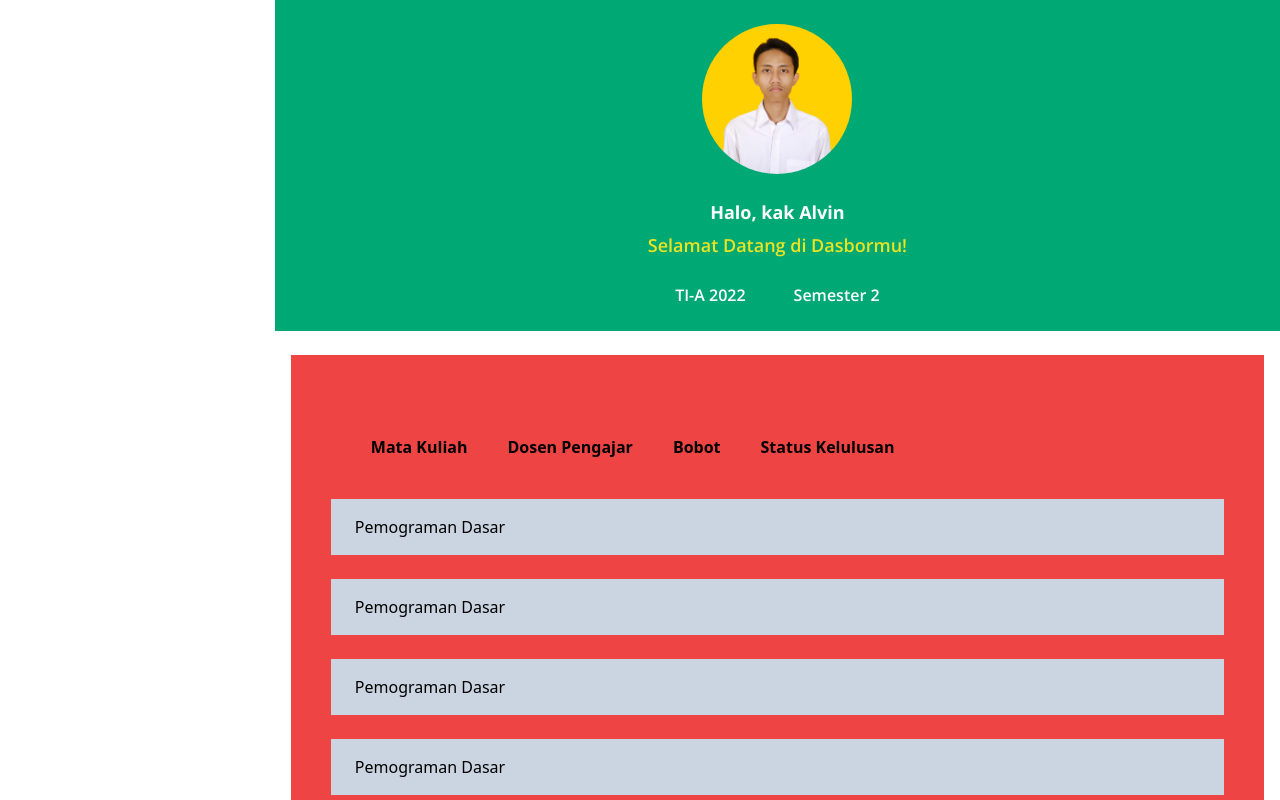
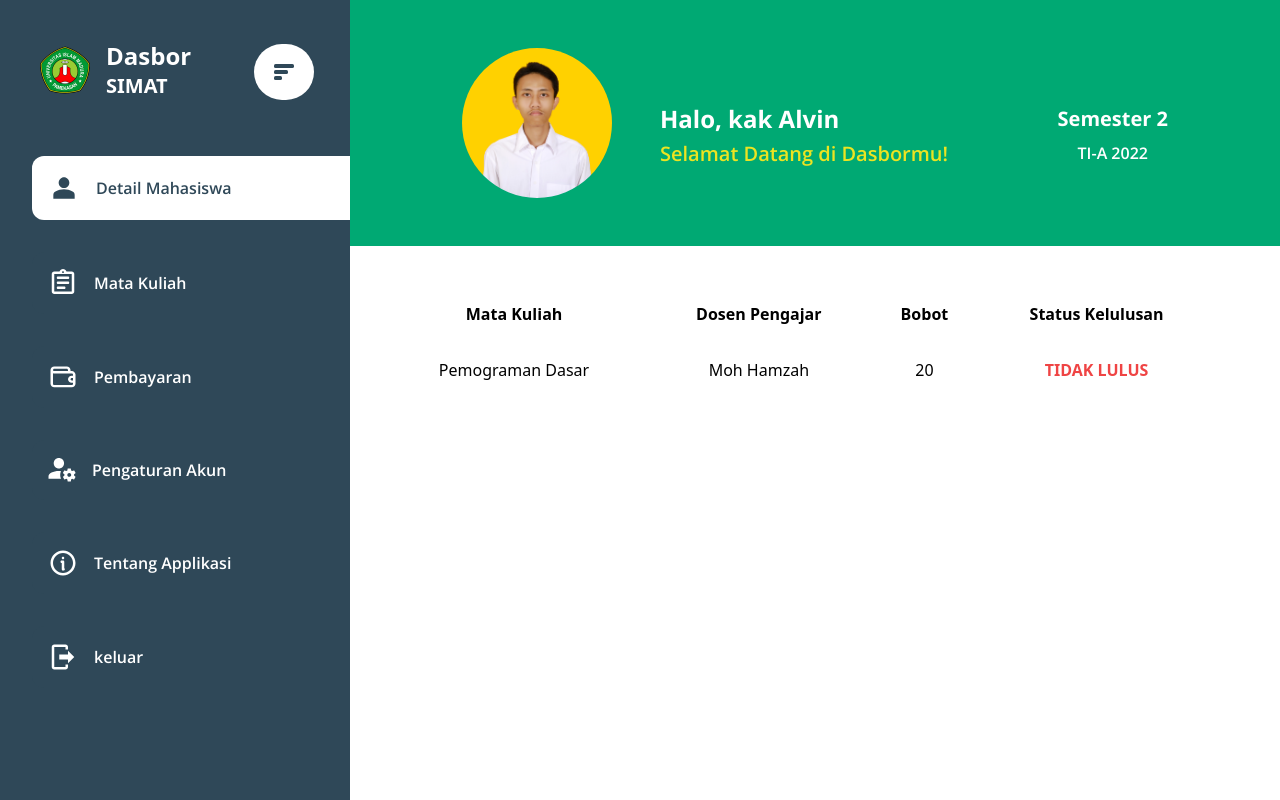
Before and after one commit to AlvinSetyaPranata/Simat-UIM, a Next.js app in the folder frontend/: page / in a window 1280 px wide. Shown: the top 800 px of the page. Built offline with nearby package versions, Linux system fonts and the light colour scheme.

Commit message:
created  table data in detail

```diff
--- a/frontend/src/components/Sidebar.tsx
+++ b/frontend/src/components/Sidebar.tsx
@@ -11,7 +11,7 @@ import { motion } from "framer-motion";
 
 
 export default function Sidebar() {
-    const [revealed, setRevealed] = useState(false)
+    const [revealed, setRevealed] = useState(true)
     const [isNavActive, setIsNavActive] = useState(1)
 
 
@@ -38,8 +38,8 @@ export default function Sidebar() {
 
 
     return (
-        <div className="fixed overflow-y-auto md:sticky md:block">
-        <motion.button className={`absolute z-10 md:hidden px-5 py-2 rounded-full h-max ml-6 ${revealed ? 'mt-11' : 'mt-6'}`}
+        <div className={`fixed ${revealed ? 'md:sticky' : 'fixed'}`}>
+        <motion.button className={`absolute z-10 px-5 py-2 rounded-full h-max ml-6 ${revealed ? 'mt-11' : 'mt-6'}`}
             onClick={() => setRevealed(!revealed)}
             animate={revealed ? 'reveal' : 'collapse'}
             variants={hamburgerVariants}
@@ -47,7 +47,7 @@ export default function Sidebar() {
             <HamburgerSVG isActive={revealed} />
         </motion.button>
 
-        <motion.div className={`overflow-hidden bg-dark min-h-screen py-10  flex-col md:block items-center gap-y-14 left-0 min-w-[350px] max-w-[350px] pl-6  ${revealed ? 'flex' : 'hidden'} md:flex`}
+        <motion.div className={`overflow-hidden bg-dark min-h-screen max-h-screen py-10  flex-col md:block items-center gap-y-14 left-0 min-w-[350px] max-w-[350px] pl-6 ${revealed ? 'flex' : 'hidden'} md:!flex`}
             animate={revealed ? 'reveal' : 'collapse'}
             variants={sidebarVariants}
         >
@@ -61,7 +61,11 @@ export default function Sidebar() {
                 </div>
             </div>
 
-            <div className="flex flex-col justify-center gap-y-8 w-full overflow-hidden pl-2">
+            <div className="flex flex-col justify-center gap-y-8 w-full overflow-x-hidden overflow-y-auto pl-2">
+                {/* <div className={`${baseNavButtonStyle} hover:bg-white [&_#person]:hover:fill-dark [&>p]:hover:text-dark ${isNavActive === 1 ? 'bg-white [&>p]:text-dark [&_#person]:fill-dark rounded-full' : ''}`} onClick={() => setIsNavActive(1)}>
+                    <PersonSVG />
+                    <p className={`text-white font-common font-semibold text-sm md:text-base  flex-shrink-0 ${!revealed ? 'hidden' : ''}`}>Detail Mahasiswa</p>
+                </div> */}
                 <div className={`${baseNavButtonStyle} hover:bg-white [&_#person]:hover:fill-dark [&>p]:hover:text-dark ${isNavActive === 1 ? 'bg-white [&>p]:text-dark [&_#person]:fill-dark rounded-full' : ''}`} onClick={() => setIsNavActive(1)}>
                     <PersonSVG />
                     <p className={`text-white font-common font-semibold text-sm md:text-base  flex-shrink-0 ${!revealed ? 'hidden' : ''}`}>Detail Mahasiswa</p>
--- a/frontend/src/layouts/Home.tsx
+++ b/frontend/src/layouts/Home.tsx
@@ -1,75 +1,127 @@
 import Image from "next/image"
+import { useState } from "react"
 
 
 export default function Home() {
+
+    // in producion is replaced by useReducer
+    const [revealed, setRevealed] = useState(false)
+
     return (
-        <div className="w-full">
-            <div className="min-w-full bg-base grid place-items-center text-white py-6">
-                <div className="w-[150px] h-[150px] rounded-full overflow-hidden">
+        <div className="w-full max-h-screen overflow-y-auto">
+            <div className="min-w-full bg-base grid md:flex place-items-center text-white py-6 md:py-12 px-28 md:gap-12 md:items-center">
+                <div className="w-[150px] h-[150px] md:flex-shrink-0 rounded-full overflow-hidden">
                     <Image width={150} height={150} src="/image.jpg" alt="image" className="min-w-full min-h-full object-cover" />
                 </div>
-                <div className="grid gap-[5px] text-center">
-                    <h3 className="text-lg font-common font-bold mt-6">Halo, kak Alvin</h3>
-                    <p className="text-lg font-common font-semibold text-gold">Selamat Datang di Dasbormu!</p>
-                </div>
-                <div className="flex gap-12 mt-6">
-                    <p className="font-semibold font-common text-base">TI-A 2022</p>
-                    <p className="font-semibold font-common text-base">Semester 2</p>
+                <div className="grid place-items-center md:w-full md:flex md:justify-between md:items-center">
+                    <div className="grid gap-[5px] text-center md:text-left">
+                        <h3 className="text-lg md:text-2xl font-common font-bold mt-6">Halo, kak Alvin</h3>
+                        <p className="text-lg md:text-xl font-common font-semibold text-gold">Selamat Datang di Dasbormu!</p>
+                    </div>
+                    <div className="flex gap-12 mt-6 md:grid md:gap-2 md:text-center">
+                        <p className="font-semibold font-common text-base md:text-xl md:font-bold">Semester 2</p>
+                        <p className="font-semibold font-common text-base">TI-A 2022</p>
+                    </div>
                 </div>
             </div>
-            <div className="py-6 px-4 max-h-full">
-                <table className="min-w-full bg-red-500 border-separate border-spacing-[40px]">
-                    <thead className="hidden md:block">
-                        <tr>
-                            <th>Mata Kuliah</th>
+            <div className="py-6 px-4 max-h-screen">
+                <table className="min-w-full border-separate border-spacing-8">
+                    <thead className="hidden md:table-header-group">
+                        <tr className="flex py-4 px-6 justify-between min-w-ful rounded-3xl md:rounded-none md:table-row md:p-0">
+                            <th >Mata Kuliah</th>
                             <th>Dosen Pengajar</th>
                             <th>Bobot</th>
                             <th>Status Kelulusan</th>
                         </tr>
                     </thead>
-                    <tbody className="min-w-full flex flex-col gap-6">
-                        <tr className="flex py-4 px-6 justify-between min-w-full bg-slate-300 rounded-3xl md:rounded-none">
-                            <td>Pemograman Dasar</td>
+                    <tbody className="min-w-full flex flex-col gap-6 md:table-row-group">
+                        <tr className="flex py-4 px-6 justify-between min-w-full bg-slate-300 md:bg-white rounded-3xl md:rounded-none md:table-row">
+                            <td className="text-center">Pemograman Dasar</td>
+                            <td className="hidden md:table-cell text-center">Moh Hamzah</td>
+                            <td className="hidden md:table-cell text-center">20</td>
+                            <td className="hidden md:table-cell text-center font-bold text-red-500">TIDAK LULUS</td>
                             <td>
-                                <button className="md:hidden">Expand</button>
+                                <button className="md:hidden" onClick={() => setRevealed(!revealed)}>{revealed ? 'Hide' : 'Expand'}</button>
                             </td>
                         </tr>
-                        <tr className="flex py-4 px-6 justify-between min-w-full bg-slate-300 rounded-3xl md:rounded-none">
-                            <td>Pemograman Dasar</td>
-                            <td>
-                                <button className="md:hidden">Expand</button>
+                        <tr className={`${revealed ? 'table-row' : 'hidden'} md:hidden`}>
+                            <td colSpan={2} className="flex px-4 py-2">
+                                <div className="grid w-full gap-4">
+                                    <div className="flex min-w-full justify-between">
+                                        <p>Nama Pengajar:</p>
+                                        <p>Moh Amin</p>
+                                    </div>
+                                    <div className="flex min-w-full justify-between">
+                                        <p>Bobot</p>
+                                        <p>20</p>
+                                    </div>
+                                    <div className="flex min-w-full justify-between">
+                                        <p>Status Kelulusan</p>
+                                        <p className="font-bold text-red-500">TIDAK LULUS</p>
+                                    </div>
+                                </div>
                             </td>
                         </tr>
-                        <tr className="flex py-4 px-6 justify-between min-w-full bg-slate-300 rounded-3xl md:rounded-none">
-                            <td>Pemograman Dasar</td>
+
+                        {/* diff */}
+
+                        {/* <tr className="flex py-4 px-6 justify-between min-w-full bg-slate-300 md:bg-white rounded-3xl md:rounded-none md:table-row">
+                            <td className="text-center">Pemograman Dasar</td>
+                            <td className="hidden md:block text-center">Moh Hamzah</td>
+                            <td className="hidden md:block text-center">20</td>
+                            <td className="hidden md:block text-center font-bold text-red-500">TIDAK LULUS</td>
                             <td>
-                                <button className="md:hidden">Expand</button>
+                                <button className="md:hidden" onClick={() => setRevealed(!revealed)}>{revealed ? 'Hide' : 'Expand'}</button>
                             </td>
                         </tr>
-                        <tr className="flex py-4 px-6 justify-between min-w-full bg-slate-300 rounded-3xl md:rounded-none">
-                            <td>Pemograman Dasar</td>
+                        <tr className={`${revealed ? 'table-row' : 'hidden'} md:hidden`}>
+                            <td colSpan={2} className="flex px-4 py-2">
+                                <div className="grid w-full gap-4">
+                                    <div className="flex min-w-full justify-between">
+                                        <p>Nama Pengajar:</p>
+                                        <p>Moh Amin</p>
+                                    </div>
+                                    <div className="flex min-w-full justify-between">
+                                        <p>Bobot</p>
+                                        <p>20</p>
+                                    </div>
+                                    <div className="flex min-w-full justify-between">
+                                        <p>Status Kelulusan</p>
+                                        <p className="font-bold text-red-500">TIDAK LULUS</p>
+                                    </div>
+                                </div>
+                            </td>
+                        </tr> */}
+
+                        {/* diff */}
+                        {/* <tr className="flex py-4 px-6 justify-between min-w-full bg-slate-300 md:bg-white rounded-3xl md:rounded-none md:table-row">
+                            <td className="text-center">Pemograman Dasar</td>
+                            <td className="hidden md:block text-center">Moh Hamzah</td>
+                            <td className="hidden md:block text-center">20</td>
+                            <td className="hidden md:block text-center font-bold text-red-500">TIDAK LULUS</td>
                             <td>
-                                <button className="md:hidden">Expand</button>
+                                <button className="md:hidden" onClick={() => setRevealed(!revealed)}>{revealed ? 'Hide' : 'Expand'}</button>
                             </td>
                         </tr>
-                        <tr className="flex py-4 px-6 justify-between min-w-full bg-slate-300 rounded-3xl md:rounded-none">
-                            <td>Pemograman Dasar</td>
-                            <td>
-                                <button className="md:hidden">Expand</button>
+                        <tr className={`${revealed ? 'table-row' : 'hidden'} md:hidden`}>
+                            <td colSpan={2} className="flex px-4 py-2">
+                                <div className="grid w-full gap-4">
+                                    <div className="flex min-w-full justify-between">
+                                        <p>Nama Pengajar:</p>
+                                        <p>Moh Amin</p>
+                                    </div>
+                                    <div className="flex min-w-full justify-between">
+                                        <p>Bobot</p>
+                                        <p>20</p>
+                                    </div>
+                                    <div className="flex min-w-full justify-between">
+                                        <p>Status Kelulusan</p>
+                                        <p className="font-bold text-red-500">TIDAK LULUS</p>
+                                    </div>
+                                </div>
                             </td>
-                        </tr>
-                        <tr className="flex py-4 px-6 justify-between min-w-full bg-slate-300 rounded-3xl md:rounded-none">
-                            <td>Pemograman Dasar</td>
-                            <td>
-                                <button className="md:hidden">Expand</button>
-                            </td>
-                        </tr>
-                        <tr className="flex py-4 px-6 justify-between min-w-full bg-slate-300 rounded-3xl md:rounded-none">
-                            <td>Pemograman Dasar</td>
-                            <td>
-                                <button className="md:hidden">Expand</button>
-                            </td>
-                        </tr>
+                        </tr> */}
+
                     </tbody>
                 </table>
             </div>
```
